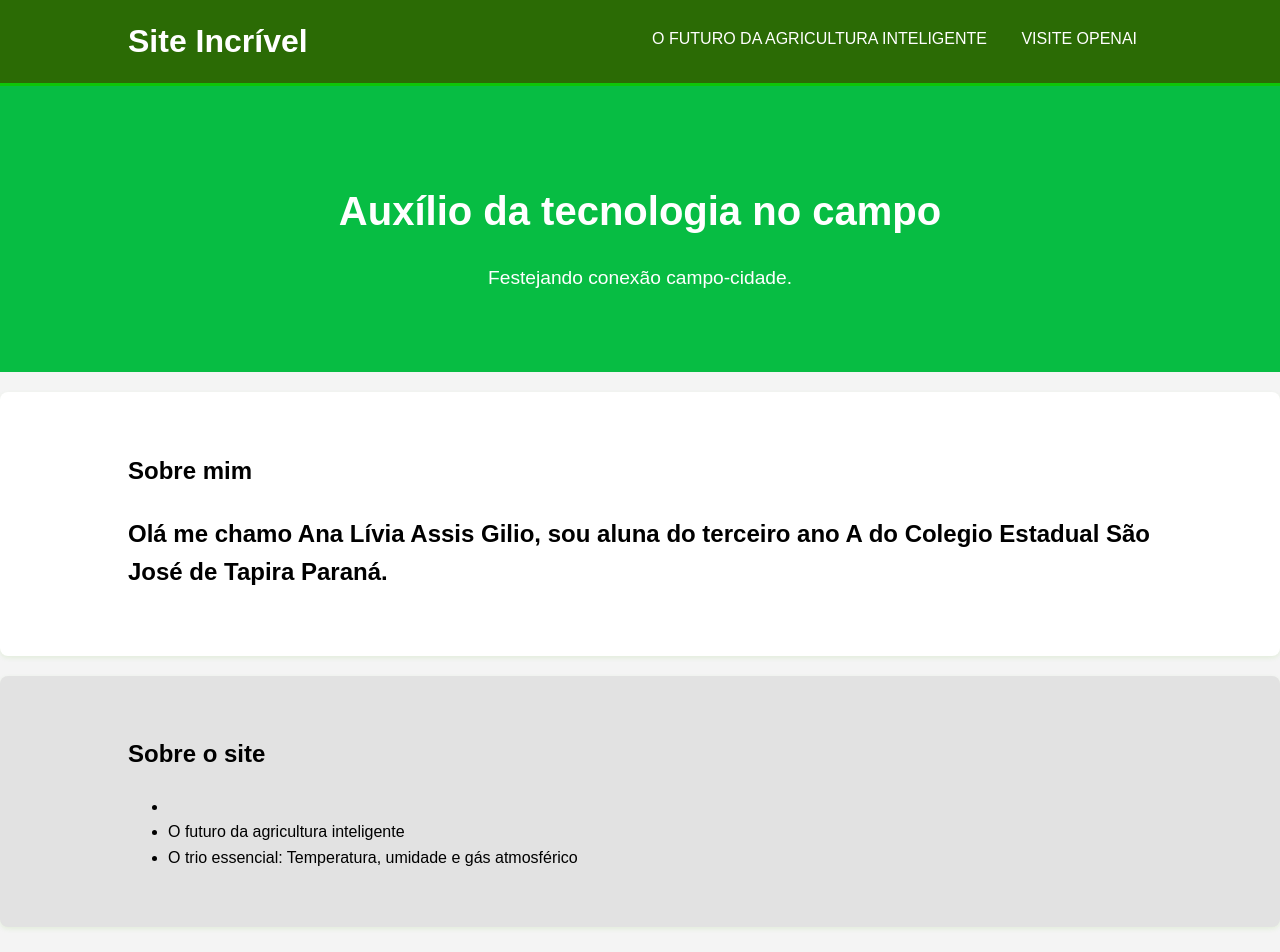
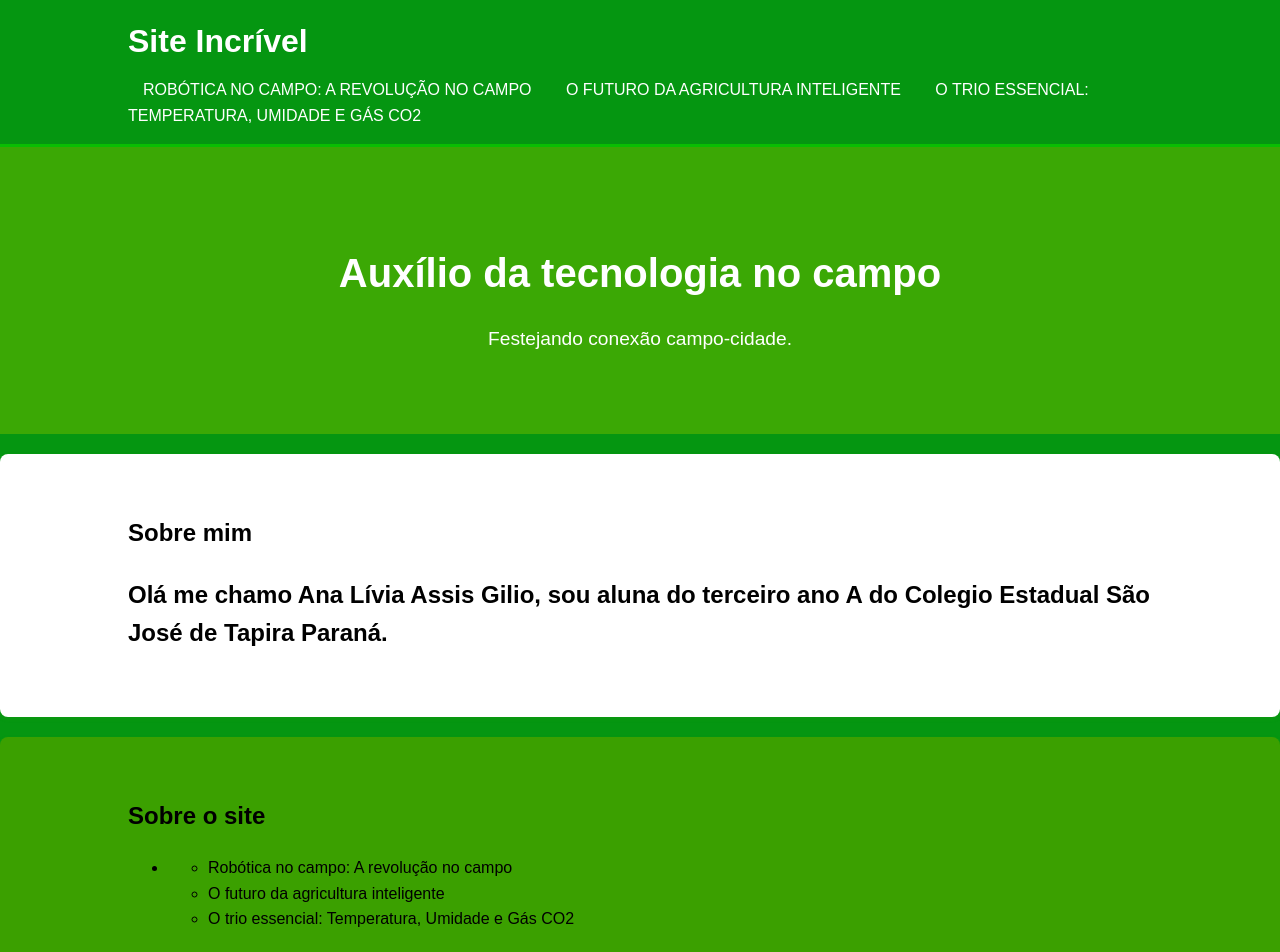
Before and after one commit to Anagilio/Agrinho2025, a plain HTML site: page index.html in a window 1280 px wide. Shown: the top 952 px of the page. Drawn offline with Linux system fonts and the light colour scheme.

Commit message:
Add files via upload

```diff
--- a/index.html
+++ b/index.html
@@ -12,9 +12,9 @@
             <h1>Site Incrível</h1>
             <nav>
                 <ul>
-                    <li><a href="sobre.html"></a></a><li>
+                    <li><a href="sobre.html">Robótica no campo: A revolução no campo</a></li>
                     <li><a href="sobre.html 2">O futuro da agricultura inteligente</a></li>
-                    <li><a href="https://www.openai.com" target="_blank">Visite OpenAI</a></li>
+                    <li><a href="sobre.html 3">O trio essencial: Temperatura, Umidade e Gás CO2</a></li>
                 </ul>
             </nav>
         </div>
@@ -45,9 +45,10 @@
                             <meta charset="UTF-8">
                             <meta name="viewport" content="width=device-width, initial-scale=1.0">
                             <title>Document</title>
-
+                  <ul>
+                    <li>Robótica no campo: A revolução no campo</li>
                     <li>O futuro da agricultura inteligente</li>
-                    <li>O trio essencial: Temperatura, umidade e gás atmosférico</li>
+                    <li>O trio essencial: Temperatura, Umidade e Gás CO2 </li>
                 </ul>
             </div>
         </section>
--- a/style.css
+++ b/style.css
@@ -3,7 +3,7 @@ body {
     font-family: 'Arial', sans-serif;
     margin: 0;
     line-height: 1.6;
-    background-color: #f4f4f4;
+    background-color: #059611;
     color: #000000;
 }
 
@@ -16,10 +16,10 @@ body {
 
 /* Header */
 header {
-    background-color: #2b6b05;
+    background-color: #059611;
     color: #fff;
     padding: 1rem 0;
-    border-bottom: #0ec508 3px solid;
+    border-bottom: #09be02 3px solid;
 }
 
 header h1 {
@@ -52,7 +52,7 @@ header a {
 }
 
 header a:hover {
-    color: #05fd26;
+    color: #03a719;
 }
 
 /* Seções Principais */
@@ -65,12 +65,12 @@ section {
 }
 
 section:nth-of-type(odd) { /* Estilo para seções alternadas */
-    background-color: #e2e2e2;
+    background-color: #3ba000;
 }
 
 #hero {
-    background: #07bd43;
-    color: #fff;
+    background: #3ba805;
+    color: #ffffff;
     text-align: center;
     padding: 60px 0;
     border-radius: 0; /* Remove border-radius para a seção hero */
@@ -89,7 +89,7 @@ section:nth-of-type(odd) { /* Estilo para seções alternadas */
 /* Footer */
 footer {
     background-color: #105801;
-    color: #fff;
+    color: #ffffff;
     text-align: center;
     padding: 20px 0;
     margin-top: 30px;
```
